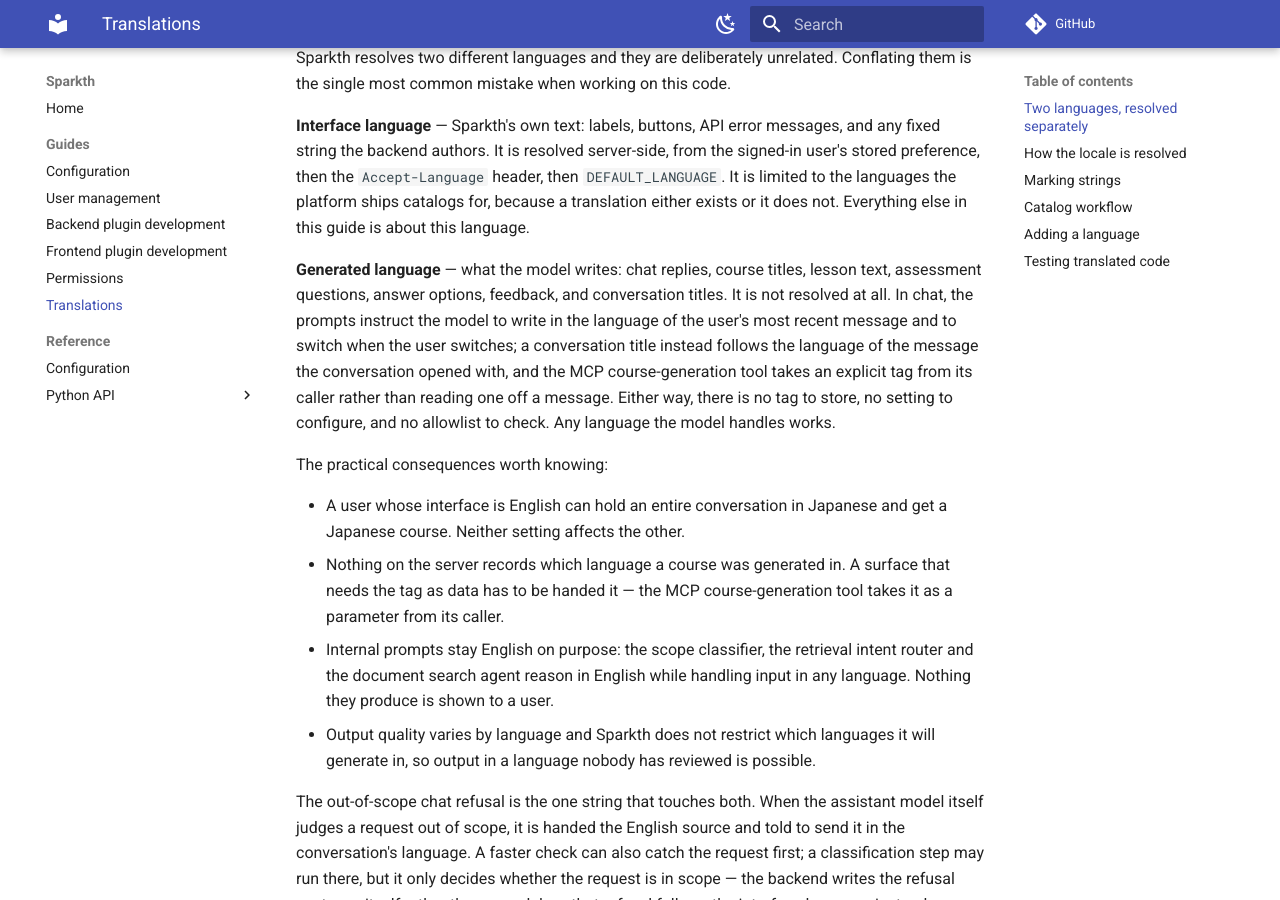
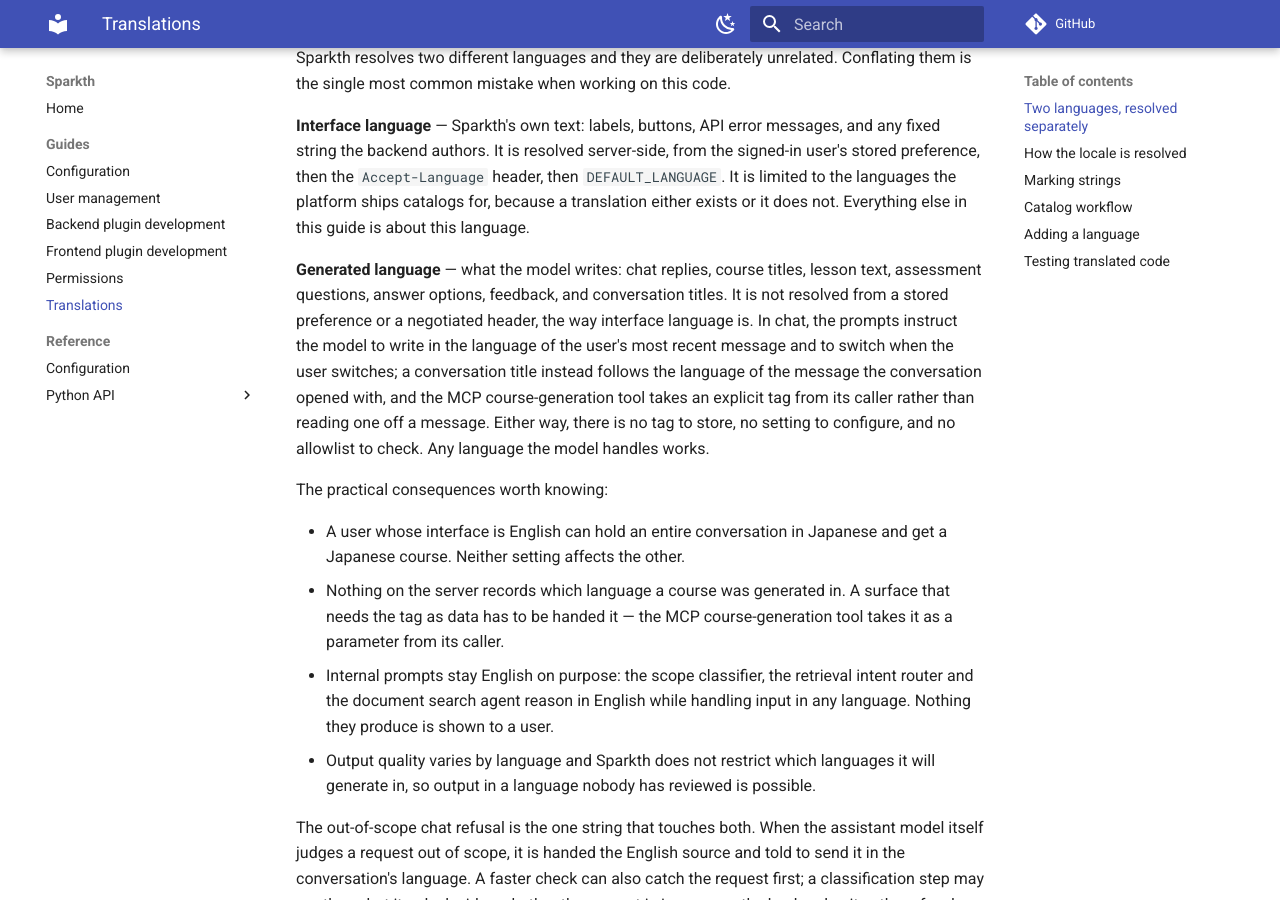
Before and after one commit to edly-io/sparkth, an MkDocs documentation site: the page built from docs/guides/translations.md, in a window 1280 px wide and 900 px high, scrolled down 302 px. Built offline with MkDocs 1.6.1 and Material for MkDocs 9.7.7, drawn with Linux system fonts in a browser that asks for light colours; comment, search, counter and statistics services are not loaded.

Commit message:
fix(docs): narrow language-resolution claims in guide and docstring
The translations guide said generated language "is not resolved at all," but the MCP
course-generation path does resolve it: an absent or unparseable tag falls back to
DEFAULT_LANGUAGE via language_display_name. Narrow the claim to what's actually true —
no stored preference, no negotiated header — matching how interface language works.

Also corrects stream_out_of_scope_refusal's docstring in the chat plugin, which still said
"No model is in the loop here." An LLM classifier does run on that path to decide scope; it
just never writes the refusal copy. State that precisely, mirroring the fix already applied
to the guides. This claim originated in an earlier task in this stack, not in this PR.

Co-Authored-By: Claude Opus 5 (1M context) <noreply@anthropic.com>

```diff
--- a/docs/guides/translations.md
+++ b/docs/guides/translations.md
@@ -18,12 +18,13 @@ exists or it does not. Everything else in this guide is about this language.
 
 **Generated language** — what the model writes: chat replies, course titles, lesson text,
 assessment questions, answer options, feedback, and conversation titles. It is not
-resolved at all. In chat, the prompts instruct the model to write in the language of the
-user's most recent message and to switch when the user switches; a conversation title
-instead follows the language of the message the conversation opened with, and the MCP
-course-generation tool takes an explicit tag from its caller rather than reading one off a
-message. Either way, there is no tag to store, no setting to configure, and no allowlist to
-check. Any language the model handles works.
+resolved from a stored preference or a negotiated header, the way interface language is.
+In chat, the prompts instruct the model to write in the language of the user's most recent
+message and to switch when the user switches; a conversation title instead follows the
+language of the message the conversation opened with, and the MCP course-generation tool
+takes an explicit tag from its caller rather than reading one off a message. Either way,
+there is no tag to store, no setting to configure, and no allowlist to check. Any language
+the model handles works.
 
 The practical consequences worth knowing:
 
```
Also changed, not shown: 1 other file.
